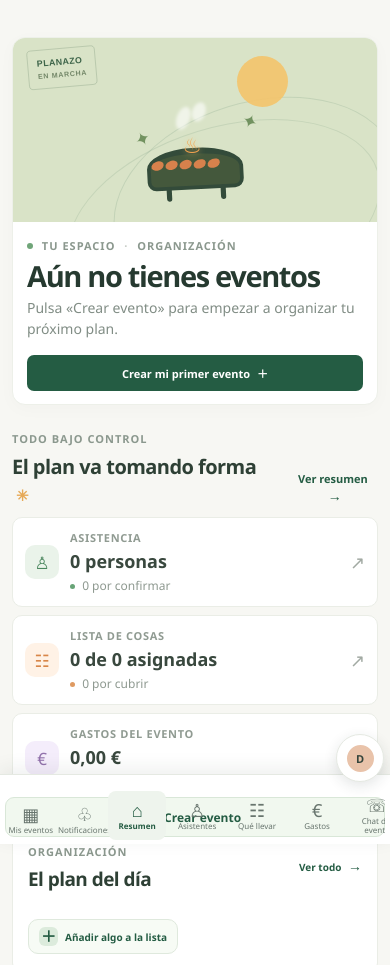
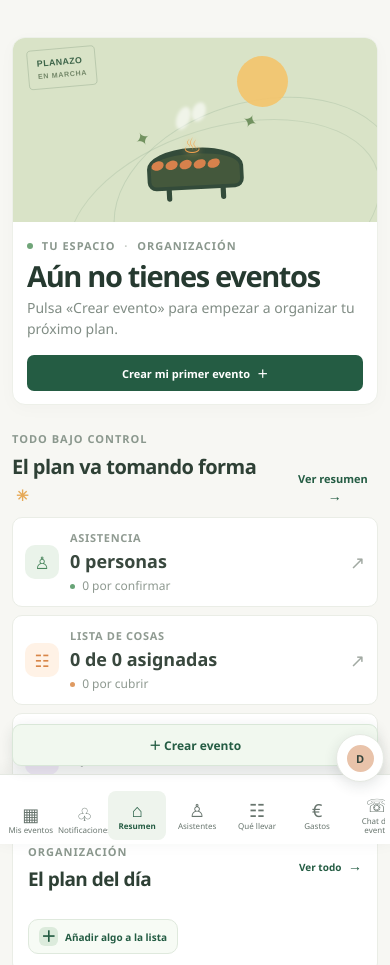
Before and after one commit to tulidiego-source/organizaplus, a website: page index.html in a window 390 px wide. Shown: the top 965 px of the page. Drawn offline with Linux system fonts and the light colour scheme; no server answers.

Commit message:
fix: mejora acciones en movil y gastos
- Recoloca crear evento sobre el menu inferior sin taparlo.
- Convierte añadir ticket en una accion compacta con icono.
- Mantiene el mismo patron visual que asistentes y lista.

```diff
--- a/index.html
+++ b/index.html
@@ -155,7 +155,7 @@
         </div>
 
         <div class="tab-view hidden" id="expenses-view">
-          <div class="tab-header"><div><span class="section-eyebrow">CUENTAS CLARAS</span><h2>Gastos del evento</h2><p>Repartimos el gasto entre quienes vienen.</p></div><button class="primary-button" id="open-expense-modal">＋ Añadir ticket</button></div>
+          <div class="tab-header"><div><span class="section-eyebrow">CUENTAS CLARAS</span><h2>Gastos del evento</h2><p>Repartimos el gasto entre quienes vienen.</p></div><button class="compact-action-button" id="open-expense-modal" aria-label="Añadir ticket"><span class="action-icon" aria-hidden="true">€</span><span>Añadir ticket</span></button></div>
           <div class="expense-summary-grid">
             <div class="expense-total-card"><span>GASTO TOTAL</span><strong id="expense-total-large">125,00 €</strong><small>Repartido entre <b id="split-count">12</b> personas</small></div>
             <div class="expense-total-card share-total"><span>POR PERSONA</span><strong id="per-person-total">10,42 €</strong><small>Al añadir un ticket, se actualiza al momento</small></div>
--- a/styles.css
+++ b/styles.css
@@ -448,6 +448,8 @@ h1 { margin-bottom: 6px; color: #263a30; font-size: clamp(24px, 2.4vw, 31px); fo
   .nav-icon { font-size: 18px; }
   .nav-count, .notification-dot { display: none; }
   .help-card, .profile-copy, .profile-more { display: none; }
+  .sidebar-create-button { width: 44px; height: 44px; margin-top: 20px; padding: 0; font-size: 0; }
+  .sidebar-create-button::before { content: '＋'; font-size: 23px; }
   .profile-button { justify-content: center; padding: 12px 0 0; }
   .profile-button .avatar { margin: 0; }
   .main-content { margin-left: 66px; }
@@ -469,6 +471,8 @@ h1 { margin-bottom: 6px; color: #263a30; font-size: clamp(24px, 2.4vw, 31px); fo
   .sidebar { position: fixed; inset: auto 0 0; z-index: 10; display: block; width: 100%; height: 70px; padding: 4px 5px; border-top: 1px solid #e5e9e2; border-right: 0; box-shadow: 0 -5px 18px rgba(37,53,46,.08); }
   .brand, .workspace-label, .help-card { display: none; }
   .sidebar-bottom { display: block; position: absolute; right: 6px; top: -58px; }
+  .sidebar-create-button { position: absolute; right: 12px; bottom: 78px; left: 12px; width: auto; height: 42px; margin: 0; padding: 8px 12px; font-size: 12px; box-shadow: 0 4px 14px rgba(37,53,46,.12); }
+  .sidebar-create-button::before { display: none; }
   .profile-button { display: flex; width: 48px; height: 48px; padding: 4px; border: 1px solid #e5e9e2; border-radius: 50%; background: #fff; box-shadow: 0 4px 14px rgba(37,53,46,.12); }
   .main-nav, .event-nav { position: absolute; bottom: 4px; display: flex; gap: 2px; width: auto; margin: 0; }
   .main-nav { left: 5px; width: 27%; }
```
